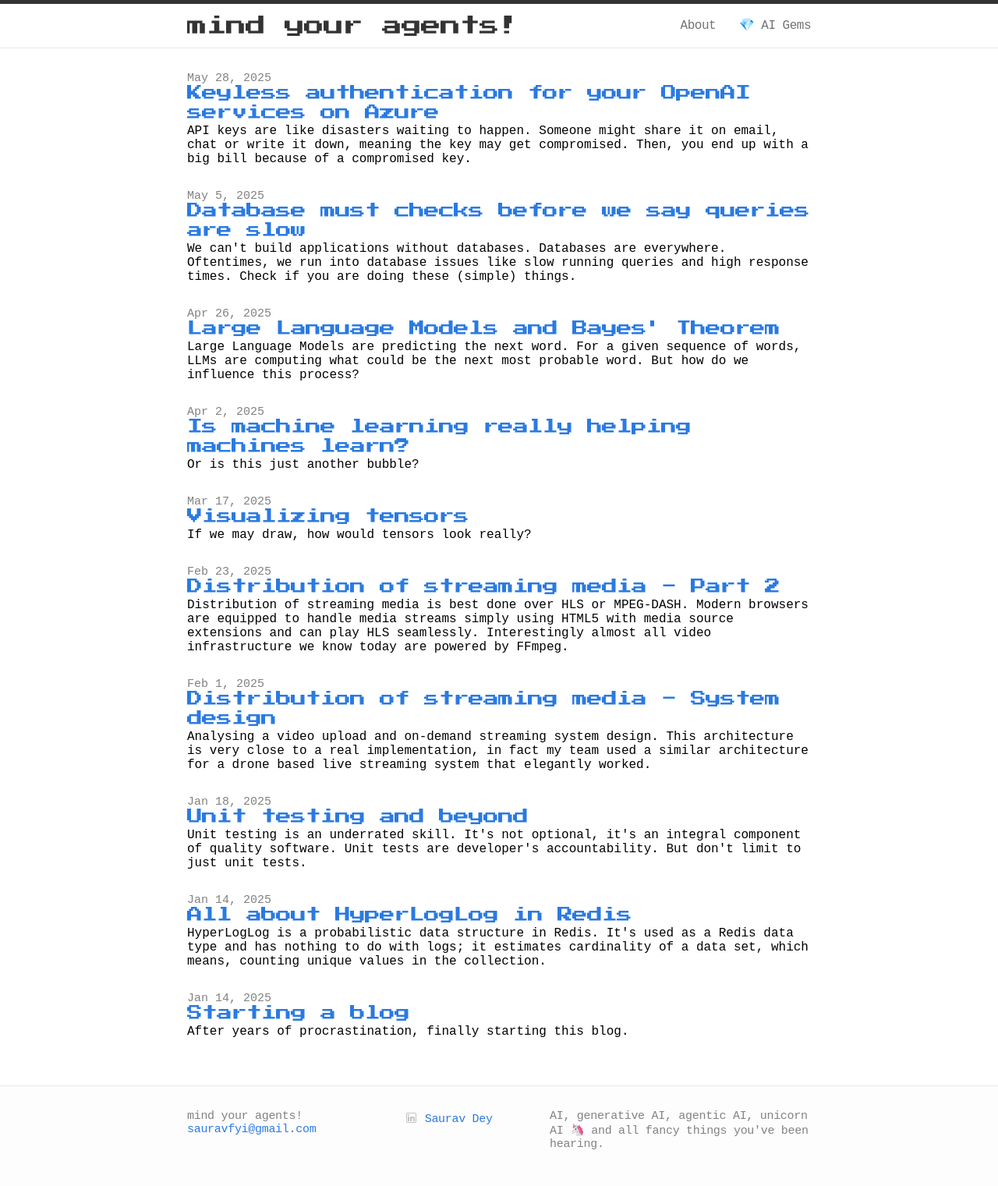
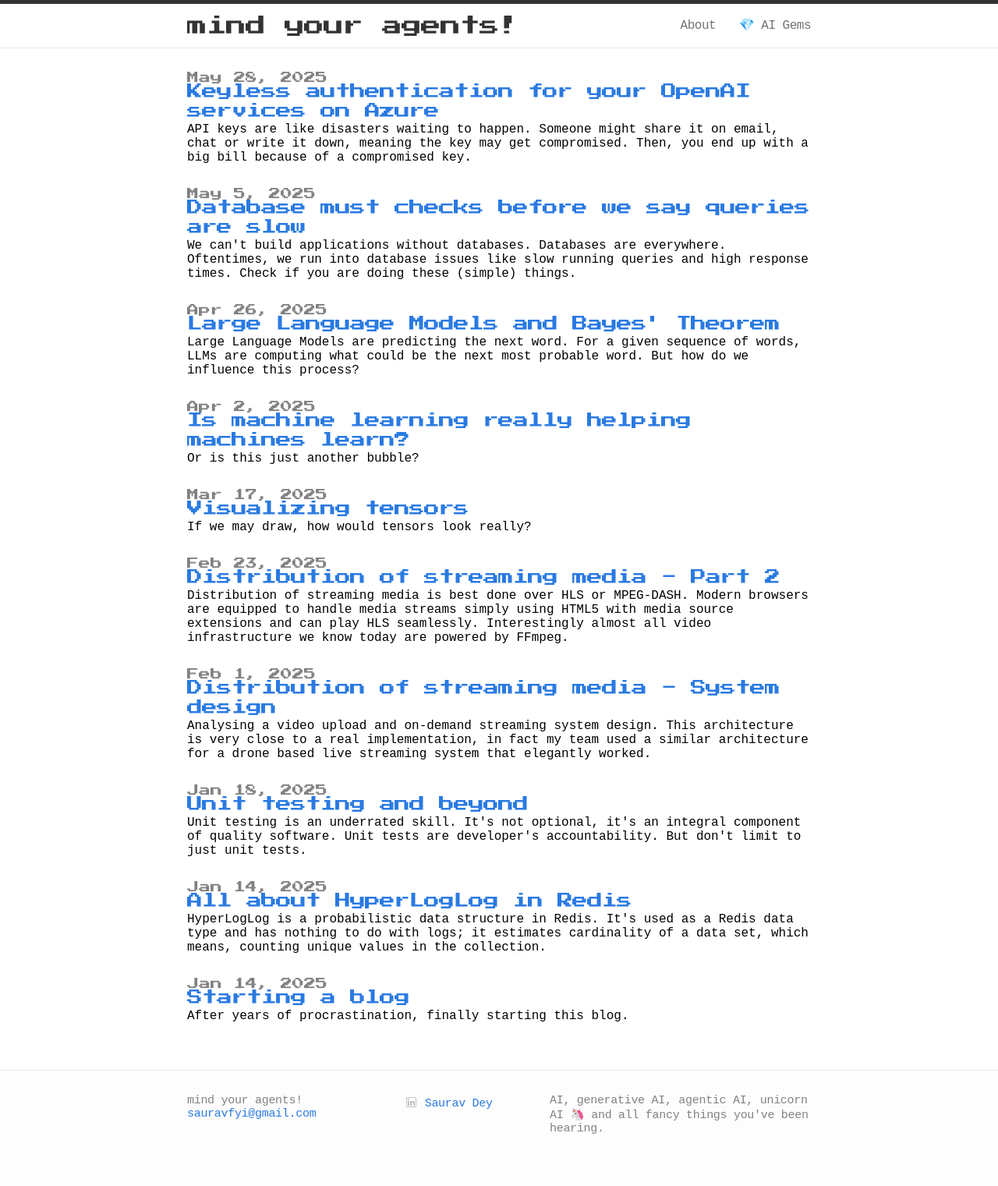
Before and after one commit to mindyouragents/mindyouragents.github.io, a Jekyll site: the page built from index.html, in a window 1280 px wide. Shown: the whole page at 78% size. Built offline with Jekyll 4.4.1, drawn with Linux system fonts in a browser that asks for light colours; some web fonts are replaced.

Commit message:
Update main.css

```diff
--- a/css/main.css
+++ b/css/main.css
@@ -172,6 +172,12 @@ a:visited { color: #205caa; }
   display: block;
   font-size: 15px;
   color: #818181;
+}
+
+.post-date {
+  font-family: "Press Start 2P", system-ui;
+  font-weight: 200;
+  font-style: normal;
 }
 
 
```
